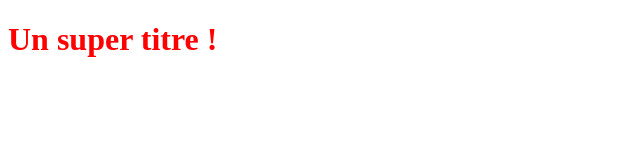
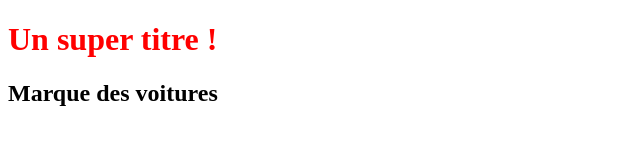
Before and after one commit to Aliaboudou/Walter, a plain HTML site: page index.html in a window 1280 px wide. Shown: the whole page, without its empty margins (0-640 px from the left). Drawn offline with Linux system fonts and the light colour scheme.

Commit message:
Réalisation de la partie cagnotte côté front end : ajout la marque des voitures

```diff
--- a/index.html
+++ b/index.html
@@ -6,5 +6,6 @@
 </head>
 <body>
    <h1>Un super titre !</h1>
+   <h2>Marque des voitures</h1>
 </body>
 </html>
```
